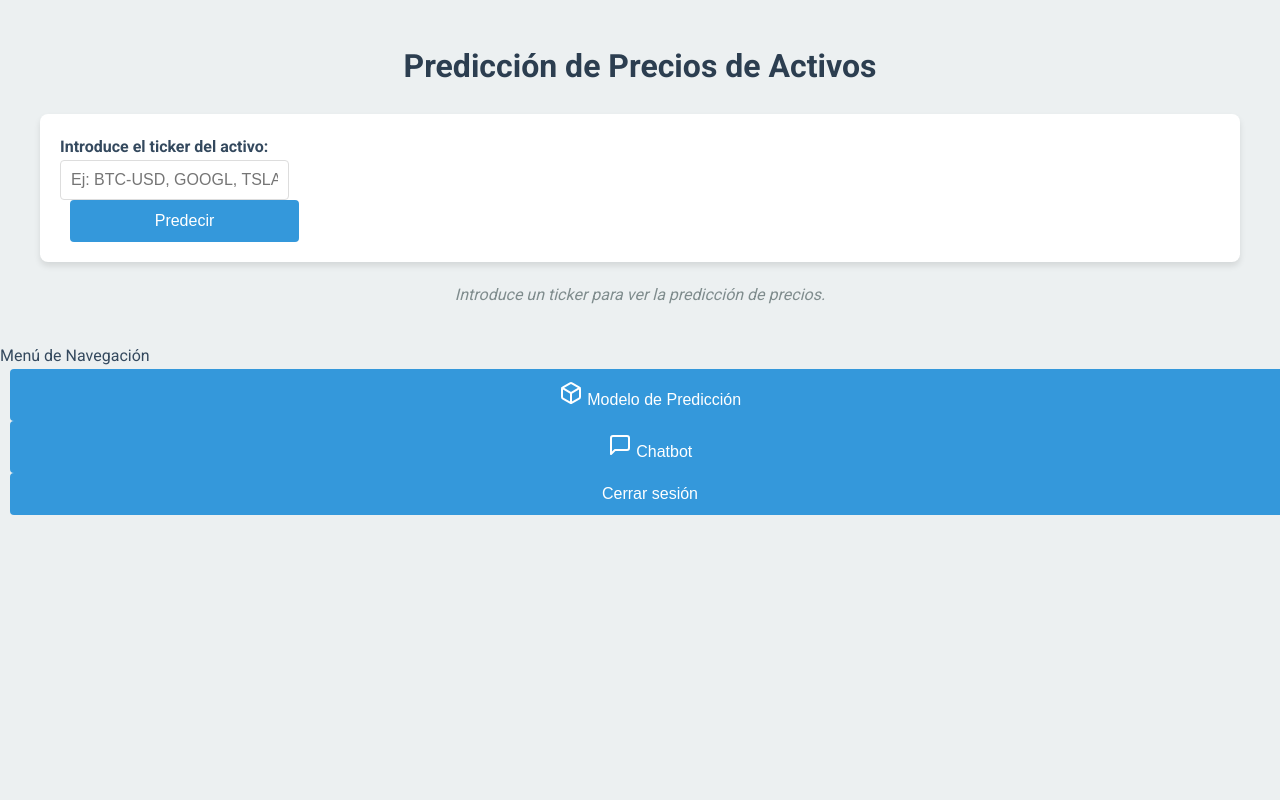
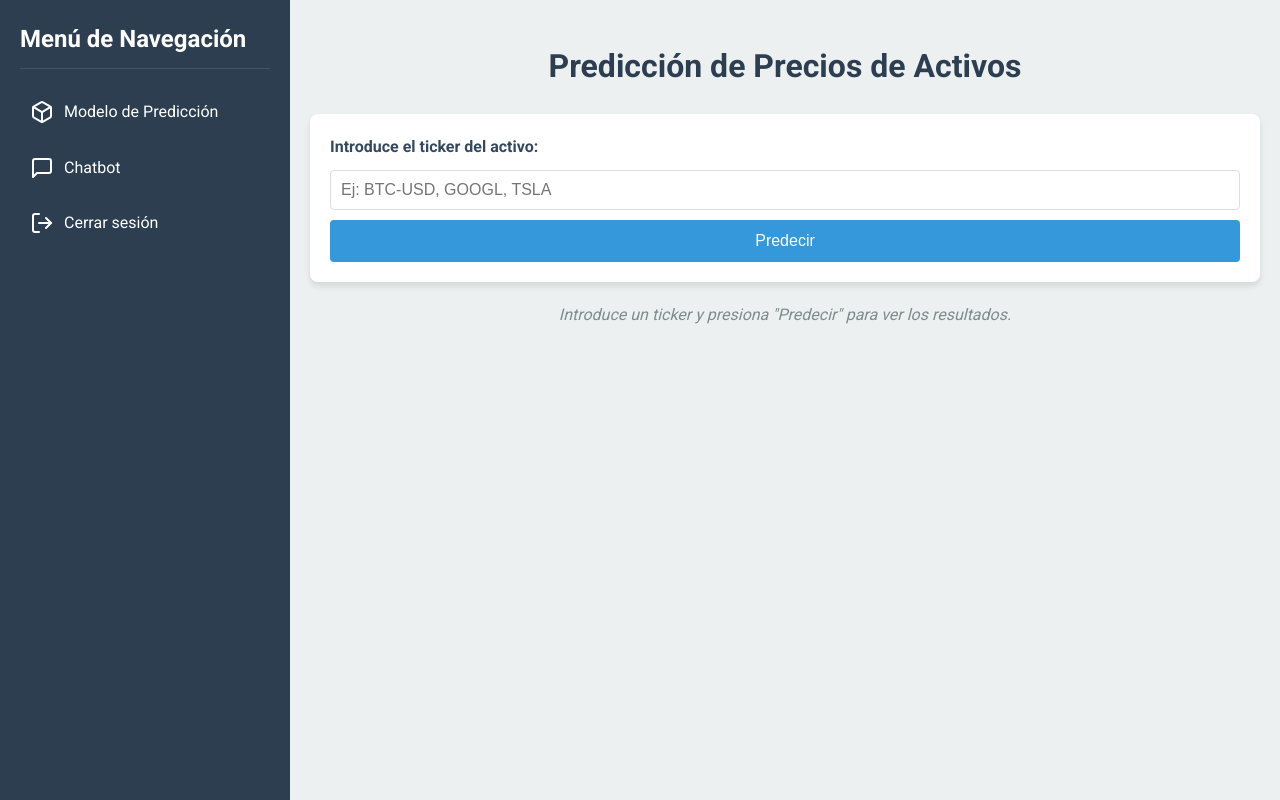
Before and after one commit to DiegoMomo/Sistema-de-Apoyo-a-las-Decisiones-en-Bolsa-de-Valores, a Flask app: page /ticket in a window 1280 px wide. Run offline with Flask 3, Linux system fonts and the light colour scheme; the visitor is signed in with stand-in values (Sample User, id 1).

Commit message:
Fix Barra Lateral

```diff
--- a/templates/frm_chatbot.html
+++ b/templates/frm_chatbot.html
@@ -196,7 +196,7 @@
             </div>
             <div id="messages"></div>
             <div id="input-container">
-                <input type="text" id="user-input" placeholder="Escribe tus síntomas aquí..." />
+                <input type="text" id="user-input" placeholder="Escribe tu consulta..." />
                 <button id="send-btn">></button>
             </div>
         </div>
--- a/templates/index.html
+++ b/templates/index.html
@@ -22,13 +22,63 @@
             padding: 0;
         }
 
+        .layout {
+            display: flex;
+            min-height: 100vh;
+        }
+
+        .sidebar {
+            width: 250px;
+            background-color: var(--secondary-color);
+            color: white;
+            padding: 20px;
+            transition: transform 0.3s ease-in-out;
+        }
+
+        .sidebar h2 {
+            margin-top: 0;
+            padding-bottom: 10px;
+            border-bottom: 1px solid rgba(255, 255, 255, 0.1);
+        }
+
+        .sidebar-nav {
+            list-style-type: none;
+            padding: 0;
+        }
+
+        .sidebar-nav li {
+            margin-bottom: 10px;
+        }
+
+        .sidebar-nav a {
+            color: white;
+            text-decoration: none;
+            display: flex;
+            align-items: center;
+            padding: 10px;
+            border-radius: 5px;
+            transition: background-color 0.2s;
+        }
+
+        .sidebar-nav a:hover {
+            background-color: rgba(255, 255, 255, 0.1);
+        }
+
+        .sidebar-nav svg {
+            margin-right: 10px;
+        }
+
+        .main-content {
+            flex-grow: 1;
+            padding: 20px;
+        }
+
         .container {
             max-width: 1200px;
             margin: 0 auto;
-            padding: 20px;
         }
 
-        h1, h2 {
+        h1 {
             color: var(--secondary-color);
             text-align: center;
         }
@@ -94,36 +144,93 @@
             color: #7f8c8d;
         }
 
-        @media (min-width: 768px) {
-            .form-container {
-                display: flex;
-                align-items: flex-end;
+        .metrics {
+            margin-top: 20px;
         }
 
-            label {
-                flex: 1;
-                margin-right: 10px;
-                margin-bottom: 0;
+        .menu-toggle {
+            display: none;
+            background: none;
+            border: none;
+            color: var(--text-color);
+            font-size: 24px;
+            cursor: pointer;
         }
 
-            input[type="text"] {
-                flex: 2;
+        @media (max-width: 768px) {
+            .layout {
+                flex-direction: column;
             }
 
-            button {
-                flex: 1;
-                margin-left: 10px;
-                margin-top: 0;
+            .sidebar {
+                width: 100%;
+                transform: translateX(-100%);
+                position: fixed;
+                top: 0;
+                left: 0;
+                height: 100%;
+                z-index: 1000;
+            }
+
+            .sidebar.active {
+                transform: translateX(0);
+            }
+
+            .menu-toggle {
+                display: block;
+                position: fixed;
+                top: 10px;
+                left: 10px;
+                z-index: 1001;
             }
         }
     </style>
 </head>
 <body>
+    <div class="layout">
+        <aside class="sidebar" id="sidebar">
+            <h2>Menú de Navegación</h2>
+            <nav>
+                <ul class="sidebar-nav">
+                    <li>
+                        <a href="/ticket">
+                            <svg xmlns="http://www.w3.org/2000/svg" width="24" height="24" viewBox="0 0 24 24" fill="none" stroke="currentColor" stroke-width="2" stroke-linecap="round" stroke-linejoin="round">
+                                <path d="M21 16V8a2 2 0 0 0-1-1.73l-7-4a2 2 0 0 0-2 0l-7 4A2 2 0 0 0 3 8v8a2 2 0 0 0 1 1.73l7 4a2 2 0 0 0 2 0l7-4A2 2 0 0 0 21 16z"></path>
+                                <polyline points="3.27 6.96 12 12.01 20.73 6.96"></polyline>
+                                <line x1="12" y1="22.08" x2="12" y2="12"></line>
+                            </svg>
+                            Modelo de Predicción
+                        </a>
+                    </li>
+                    <li>
+                        <a href="/Chatbot">
+                            <svg xmlns="http://www.w3.org/2000/svg" width="24" height="24" viewBox="0 0 24 24" fill="none" stroke="currentColor" stroke-width="2" stroke-linecap="round" stroke-linejoin="round">
+                                <path d="M21 15a2 2 0 0 1-2 2H7l-4 4V5a2 2 0 0 1 2-2h14a2 2 0 0 1 2 2z"></path>
+                            </svg>
+                            Chatbot
+                        </a>
+                    </li>
+                    <li>
+                        <a href="/logout">
+                            <svg xmlns="http://www.w3.org/2000/svg" width="24" height="24" viewBox="0 0 24 24" fill="none" stroke="currentColor" stroke-width="2" stroke-linecap="round" stroke-linejoin="round">
+                                <path d="M9 21H5a2 2 0 0 1-2-2V5a2 2 0 0 1 2-2h4"></path>
+                                <polyline points="16 17 21 12 16 7"></polyline>
+                                <line x1="21" y1="12" x2="9" y2="12"></line>
+                            </svg>
+                            Cerrar sesión
+                        </a>
+                    </li>
+                </ul>
+            </nav>
+        </aside>
+
+        <main class="main-content">
+            <button class="menu-toggle" id="menuToggle">☰</button>
             <div class="container">
                 <h1>Predicción de Precios de Activos</h1>
 
                 <div class="form-container">
-            <form action="/" method="post">
+                    <form action="/ticket" method="post">
                         <label for="ticker">Introduce el ticker del activo:</label>
                         <input type="text" id="ticker" name="ticker" placeholder="Ej: BTC-USD, GOOGL, TSLA" required>
                         <button type="submit">Predecir</button>
@@ -142,31 +249,16 @@
                         <p><strong>RMSE:</strong> {{ metrics.rmse }}</p>
                     </div>
                 {% else %}
-            <p class="message">Introduce un ticker para ver la predicción de precios.</p>
+                    <p class="message">Introduce un ticker y presiona "Predecir" para ver los resultados.</p>
                 {% endif %}
             </div>
-</body>
-
-<div class="menu-overlay" id="menuOverlay"></div>
-<div class="menu-content" id="menuContent">
-    <div class="menu-header">Menú de Navegación</div>
-    <button class="menu-button" onclick="window.location.href='/ticket'">
-        <svg xmlns="http://www.w3.org/2000/svg" width="24" height="24" viewBox="0 0 24 24" fill="none" stroke="currentColor" stroke-width="2" stroke-linecap="round" stroke-linejoin="round">
-            <path d="M21 16V8a2 2 0 0 0-1-1.73l-7-4a2 2 0 0 0-2 0l-7 4A2 2 0 0 0 3 8v8a2 2 0 0 0 1 1.73l7 4a2 2 0 0 0 2 0l7-4A2 2 0 0 0 21 16z"></path>
-            <polyline points="3.27 6.96 12 12.01 20.73 6.96"></polyline>
-            <line x1="12" y1="22.08" x2="12" y2="12"></line>
-        </svg>
-        Modelo de Predicción
-    </button>
-    <button class="menu-button" onclick="window.location.href='chatbot.html'">
-        <svg xmlns="http://www.w3.org/2000/svg" width="24" height="24" viewBox="0 0 24 24" fill="none" stroke="currentColor" stroke-width="2" stroke-linecap="round" stroke-linejoin="round">
-            <path d="M21 15a2 2 0 0 1-2 2H7l-4 4V5a2 2 0 0 1 2-2h14a2 2 0 0 1 2 2z"></path>
-        </svg>
-        Chatbot
-    </button>
-    <button class="menu-button" onclick="window.location.href='/logout'">
-        Cerrar sesión
-    </button>
+        </main>
     </div>
 
+    <script>
+        document.getElementById('menuToggle').addEventListener('click', function() {
+            document.getElementById('sidebar').classList.toggle('active');
+        });
+    </script>
+</body>
 </html>
```
Lines whose indentation alone changed are shown as unchanged.
